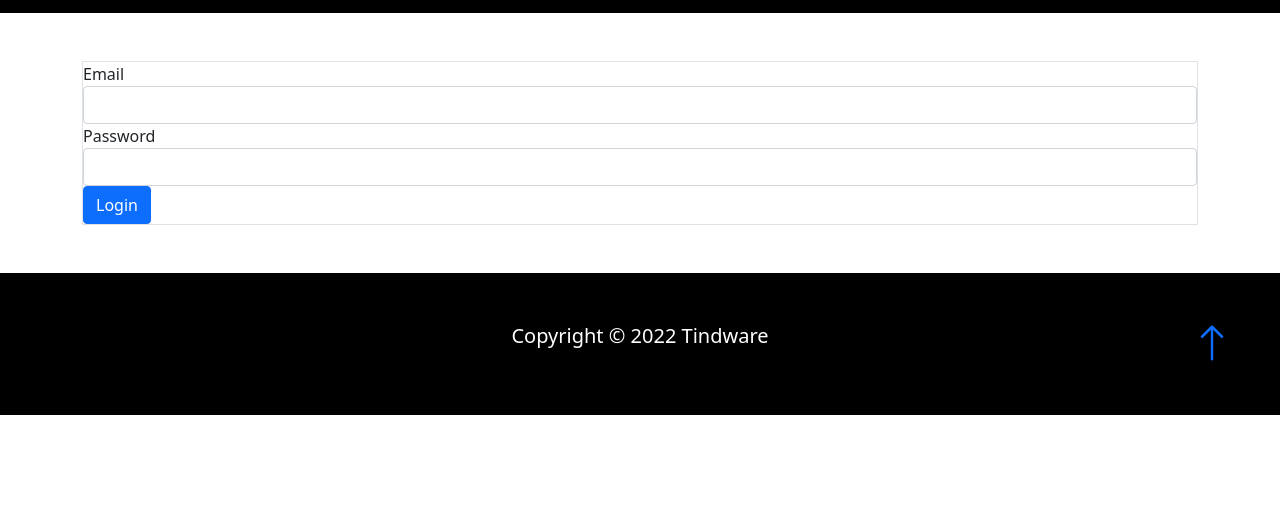
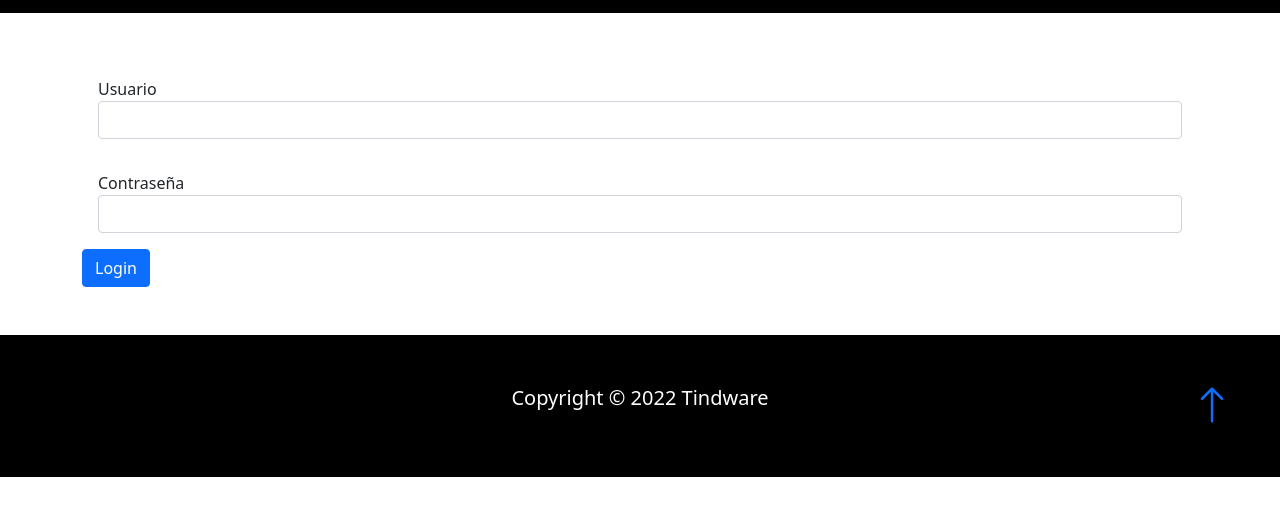
Before and after one commit to Doomzxz/bootstrap-tindware, a plain HTML site: page iniciosesion.html in a window 1280 px wide. Shown: the part 119-634 px from the top of the page. Drawn offline with nearby package versions, Linux system fonts and the light colour scheme.

Commit message:
cambios formularios

```diff
--- a/iniciosesion.html
+++ b/iniciosesion.html
@@ -44,13 +44,13 @@
 
    <div class="container py-5">
     <div class="abs-center">
-      <form action="#" class="border form ">
-        <div class="form-group ">
-          <label for="email">Email</label>
+      <form action="#">
+        <div class="form-group p-3">
+          <label for="email">Usuario</label>
           <input type="email" name="email" id="email" class="form-control">
         </div>
-        <div class="form-group">
-          <label for="password">Password</label>
+        <div class="form-group p-3">
+          <label for="password">Contraseña</label>
           <input type="password" name="password" id="password" class="form-control">
         </div>
         <button type="submit" class="btn btn-primary">Login</button>
```
